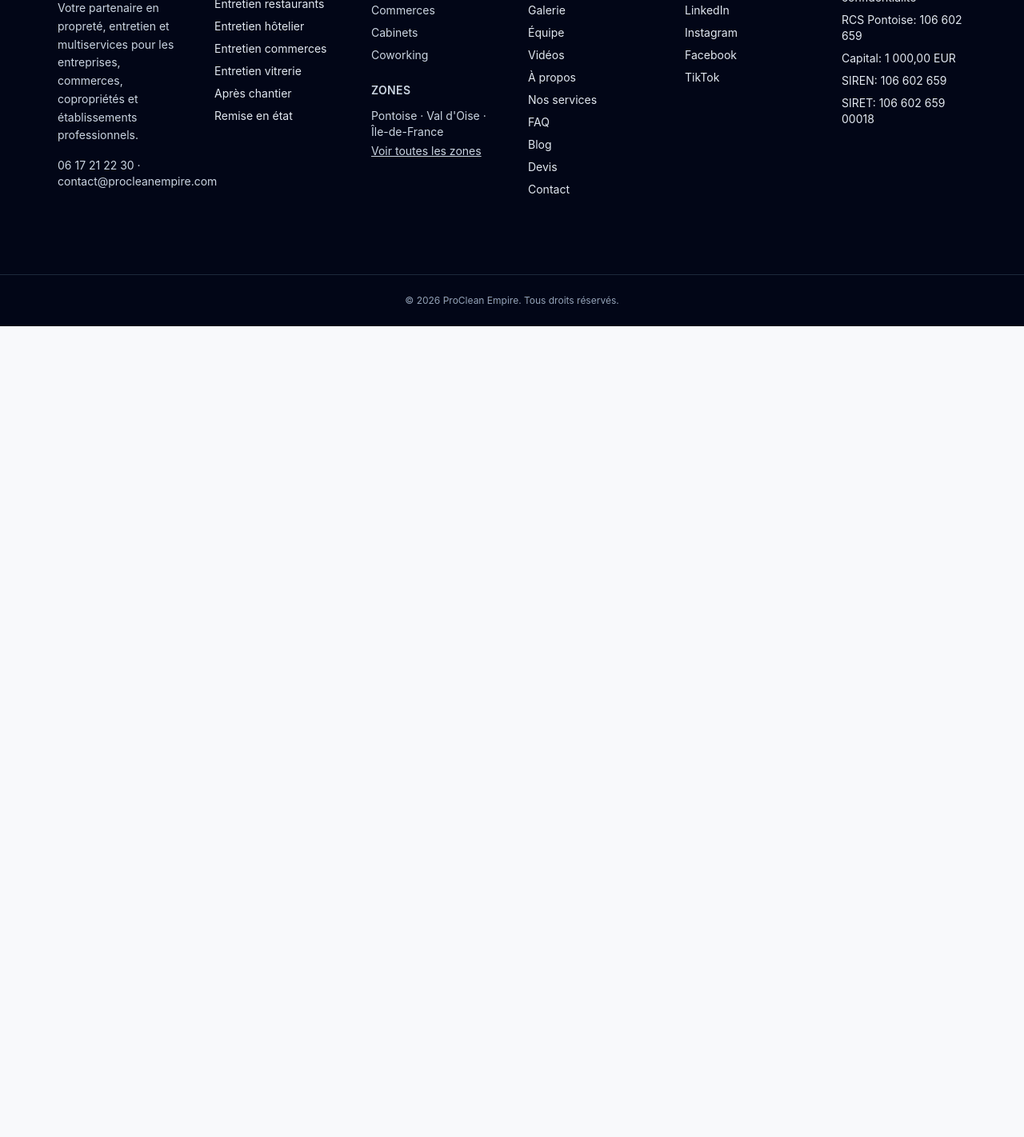
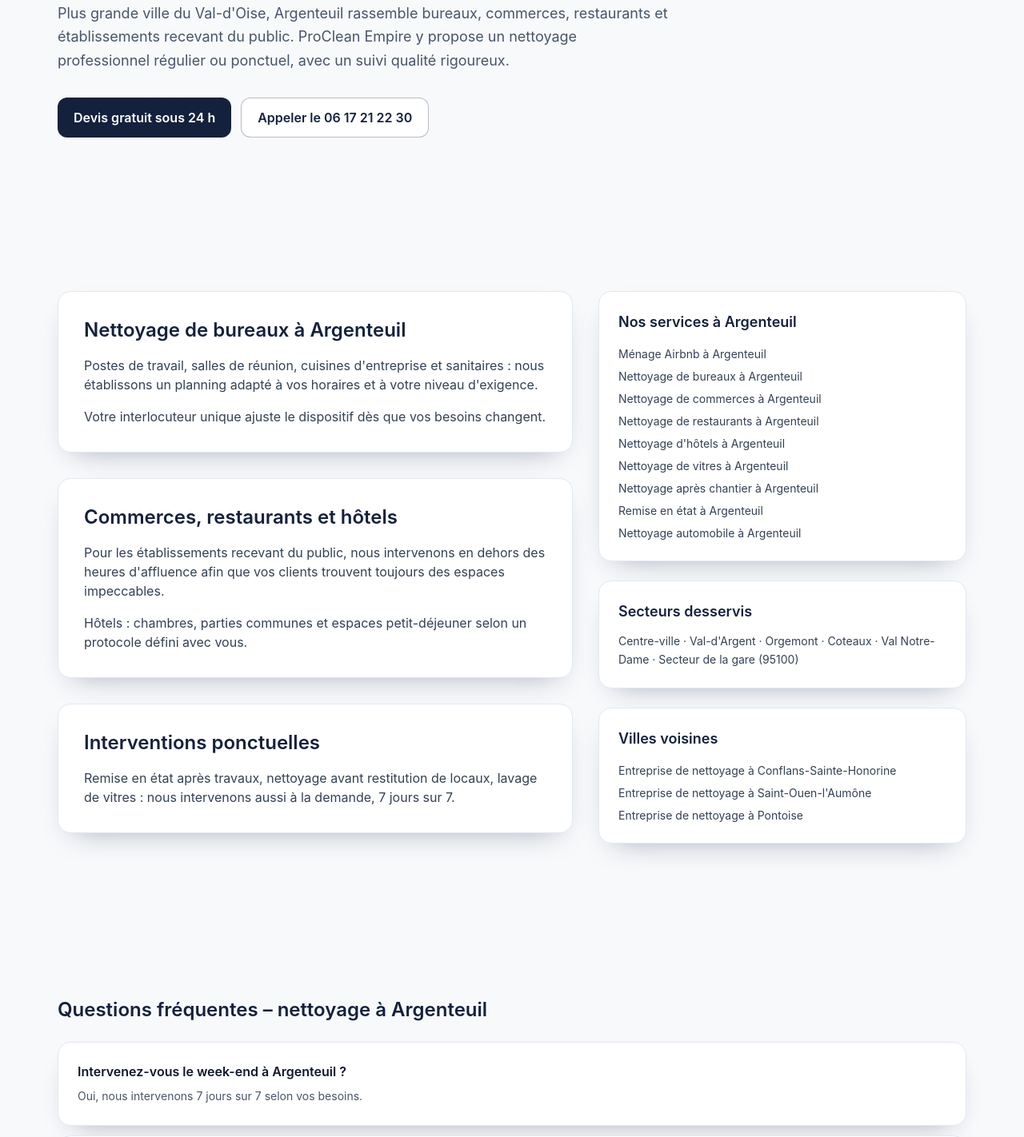
Before and after one commit to makayakevinh00-prog/https-procleanempire-multiservice.manus.space, a Next.js app: page /entreprise-nettoyage-argenteuil in a window 1280 px wide. Shown: the part 340-1762 px from the top of the page at 80% size. Before the commit the page ends 800 px from the top, so only its background shows below. Built offline with nearby package versions, Linux system fonts and the light colour scheme.

Commit message:
Composants pages service et ville

```diff
--- /dev/null
+++ b/components/pages/city-landing.tsx
@@ -0,0 +1,132 @@
+import Link from "next/link";
+import { notFound } from "next/navigation";
+import { cityPages, cityServiceLinks, getCityPage } from "@/lib/content/cities";
+import { siteConfig } from "@/lib/site";
+import { PageHero } from "@/components/sections/page-hero";
+import { CtaBand } from "@/components/sections/cta-band";
+
+export function CityLanding({ slug }: { slug: string }) {
+  const city = getCityPage(slug);
+
+  if (!city) {
+    notFound();
+  }
+
+  const nearby = city.nearby
+    .map((item) => cityPages.find((page) => page.slug === item))
+    .filter((page): page is NonNullable<typeof page> => Boolean(page));
+
+  const faqSchema = {
+    "@context": "https://schema.org",
+    "@type": "FAQPage",
+    mainEntity: city.faqs.map((faq) => ({
+      "@type": "Question",
+      name: faq.question,
+      acceptedAnswer: { "@type": "Answer", text: faq.answer }
+    }))
+  };
+
+  const serviceSchema = {
+    "@context": "https://schema.org",
+    "@type": "Service",
+    serviceType: "Nettoyage professionnel",
+    name: city.h1,
+    provider: { "@id": `${siteConfig.url}/#entreprise` },
+    areaServed: { "@type": "City", name: city.name, postalCode: city.postalCode },
+    url: `${siteConfig.url}/${city.slug}`
+  };
+
+  return (
+    <>
+      <PageHero
+        title={city.h1}
+        description={city.intro}
+        breadcrumbs={[
+          { label: "Accueil", href: "/" },
+          { label: "Zones d'intervention", href: "/zones-intervention" },
+          { label: city.name }
+        ]}
+        actions={
+          <>
+            <Link href="/devis" className="btn-primary">
+              Devis gratuit sous 24 h
+            </Link>
+            <a href={siteConfig.phoneHref} className="btn-secondary">
+              Appeler le {siteConfig.phone}
+            </a>
+          </>
+        }
+      />
+      <section className="section pt-0">
+        <div className="grid gap-8 lg:grid-cols-[1.4fr,1fr]">
+          <div className="space-y-8">
+            {city.sections.map((section) => (
+              <article key={section.title} className="card p-6 md:p-8">
+                <h2 className="text-2xl font-semibold text-[#14213d]">{section.title}</h2>
+                {section.body.map((paragraph) => (
+                  <p key={paragraph} className="mt-4 text-sm leading-relaxed text-slate-700 md:text-base">
+                    {paragraph}
+                  </p>
+                ))}
+              </article>
+            ))}
+          </div>
+          <aside className="space-y-6">
+            <div className="card p-6">
+              <h2 className="text-lg font-semibold text-[#14213d]">Nos services à {city.name}</h2>
+              <ul className="mt-4 space-y-2 text-sm">
+                {cityServiceLinks.map((service) => (
+                  <li key={service.href}>
+                    <Link href={service.href} className="text-slate-700 underline-offset-2 hover:underline">
+                      {service.label} à {city.name}
+                    </Link>
+                  </li>
+                ))}
+              </ul>
+            </div>
+            <div className="card p-6">
+              <h2 className="text-lg font-semibold text-[#14213d]">Secteurs desservis</h2>
+              <p className="mt-3 text-sm leading-relaxed text-slate-700">
+                {city.areas.join(" · ")} ({city.postalCode})
+              </p>
+            </div>
+            <div className="card p-6">
+              <h2 className="text-lg font-semibold text-[#14213d]">Villes voisines</h2>
+              <ul className="mt-4 space-y-2 text-sm">
+                {nearby.map((page) => (
+                  <li key={page.slug}>
+                    <Link href={`/${page.slug}`} className="text-slate-700 underline-offset-2 hover:underline">
+                      Entreprise de nettoyage à {page.name}
+                    </Link>
+                  </li>
+                ))}
+              </ul>
+            </div>
+          </aside>
+        </div>
+      </section>
+      <section className="section pt-0">
+        <h2 className="text-2xl font-semibold text-[#14213d]">Questions fréquentes – nettoyage à {city.name}</h2>
+        <div className="mt-6 space-y-3">
+          {city.faqs.map((faq) => (
+            <article key={faq.question} className="card p-6">
+              <h3 className="font-semibold text-slate-900">{faq.question}</h3>
+              <p className="mt-2 text-sm leading-relaxed text-slate-600">{faq.answer}</p>
+            </article>
+          ))}
+        </div>
+      </section>
+      <CtaBand />
+      <script
+        type="application/ld+json"
+        // eslint-disable-next-line react/no-danger
+        dangerouslySetInnerHTML={{ __html: JSON.stringify(serviceSchema) }}
+      />
+      <script
+        type="application/ld+json"
+        // eslint-disable-next-line react/no-danger
+        dangerouslySetInnerHTML={{ __html: JSON.stringify(faqSchema) }}
+      />
+    </>
+  );
+}
--- a/components/pages/service-landing.tsx
+++ b/components/pages/service-landing.tsx
@@ -4,6 +4,8 @@
 import { siteConfig } from "@/lib/site";
 import { PageHero } from "@/components/sections/page-hero";
 import { VisualPlaceholder } from "@/components/ui/visual-placeholder";
+import { serviceSeo } from "@/lib/content/service-seo";
+import { cityPages } from "@/lib/content/cities";
 
 export function ServiceLanding({
   slug,
@@ -18,10 +20,12 @@
     notFound();
   }
 
+  const seo = serviceSeo[slug];
+
   return (
     <>
       <PageHero
-        title={service.title}
+        title={seo?.h1 ?? service.title}
         description={service.detailedDescription}
         breadcrumbs={[
           { label: "Accueil", href: "/" },
@@ -64,6 +68,48 @@
           <VisualPlaceholder label={`PHOTO ${service.title.toUpperCase()}`} ratio="tall" />
         </div>
       </section>
+      {seo ? (
+        <section className="section pt-0">
+          <div className="grid gap-6 md:grid-cols-2">
+            {seo.sections.map((block) => (
+              <article key={block.title} className="card p-6 md:p-8">
+                <h2 className="text-xl font-semibold text-[#14213d]">{block.title}</h2>
+                <p className="mt-3 text-sm leading-relaxed text-slate-700 md:text-base">{block.body}</p>
+              </article>
+            ))}
+          </div>
+          <h2 className="mt-12 text-2xl font-semibold text-[#14213d]">Questions fréquentes</h2>
+          <div className="mt-6 space-y-3">
+            {seo.faqs.map((faq) => (
+              <article key={faq.question} className="card p-6">
+                <h3 className="font-semibold text-slate-900">{faq.question}</h3>
+                <p className="mt-2 text-sm leading-relaxed text-slate-600">{faq.answer}</p>
+              </article>
+            ))}
+          </div>
+          <h2 className="mt-12 text-2xl font-semibold text-[#14213d]">Nos villes d&apos;intervention</h2>
+          <ul className="mt-4 flex flex-wrap gap-2">
+            {cityPages.map((city) => (
+              <li key={city.slug}>
+                <Link
+                  href={`/${city.slug}`}
+                  className="inline-block rounded-full border border-slate-300 bg-slate-50 px-3 py-1 text-sm text-slate-700 hover:bg-white"
+                >
+                  {city.name}
+                </Link>
+              </li>
+            ))}
+            <li>
+              <Link
+                href="/zones-intervention"
+                className="inline-block rounded-full border border-slate-300 px-3 py-1 text-sm text-slate-700 hover:bg-white"
+              >
+                Toute l&apos;Île-de-France
+              </Link>
+            </li>
+          </ul>
+        </section>
+      ) : null}
       <script
         type="application/ld+json"
         // eslint-disable-next-line react/no-danger
@@ -71,13 +117,31 @@
           __html: JSON.stringify({
             "@context": "https://schema.org",
             "@type": "Service",
-            name: service.title,
-            description: service.shortDescription,
-            areaServed: "Île-de-France",
+            name: seo?.h1 ?? service.title,
+            description: seo?.metaDescription ?? service.shortDescription,
+            provider: { "@id": `${siteConfig.url}/#entreprise` },
+            areaServed: ["Pontoise", "Cergy", "Val-d'Oise", "Île-de-France"],
             url: `${siteConfig.url}${path}`
           })
         }}
       />
+      {seo ? (
+        <script
+          type="application/ld+json"
+          // eslint-disable-next-line react/no-danger
+          dangerouslySetInnerHTML={{
+            __html: JSON.stringify({
+              "@context": "https://schema.org",
+              "@type": "FAQPage",
+              mainEntity: seo.faqs.map((faq) => ({
+                "@type": "Question",
+                name: faq.question,
+                acceptedAnswer: { "@type": "Answer", text: faq.answer }
+              }))
+            })
+          }}
+        />
+      ) : null}
     </>
   );
 }
```
